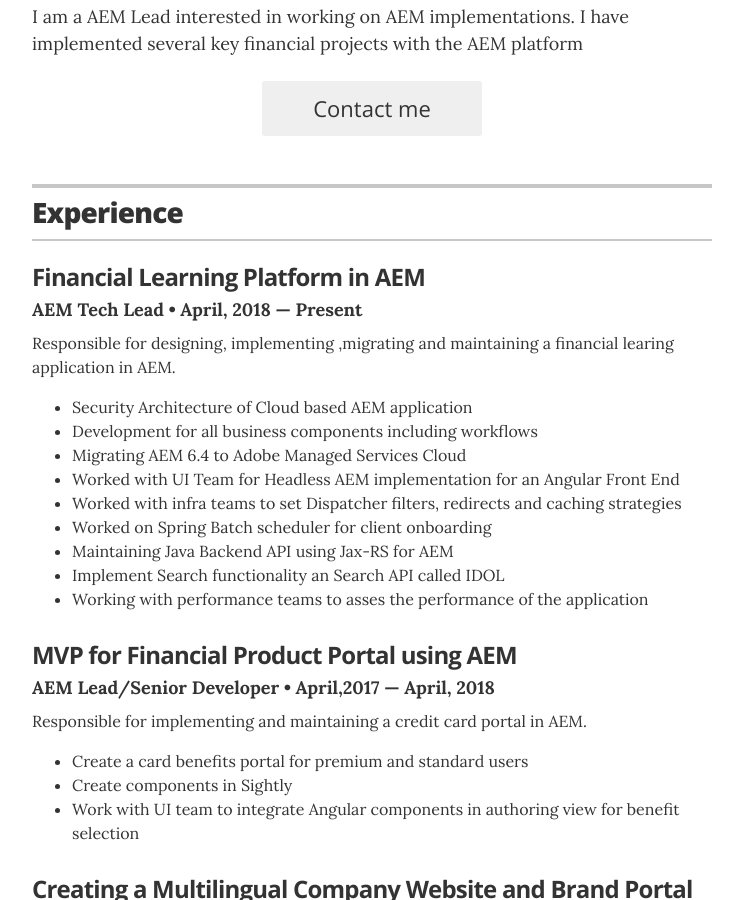
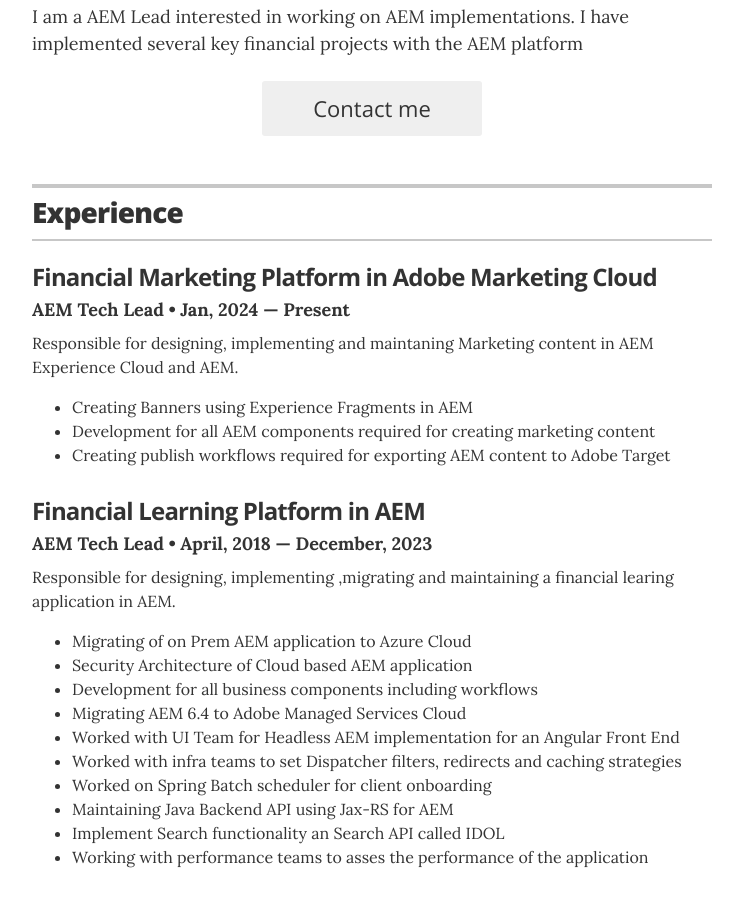
Before and after one commit to sagarbirkar/sagarbirkar.github.io, a Jekyll site: the page built from cv/index.html, in a window 1280 px wide and 900 px high, scrolled down 283 px. Shown: the whole window, without its empty margins (268-1011 px from the left). Built offline with Jekyll 4.4.1, drawn with Linux system fonts in a browser that asks for light colours.

Commit message:
Updated experience.yml  with a new line

```diff
--- a/_data/experience.yml
+++ b/_data/experience.yml
@@ -1,9 +1,13 @@
 # Jobs
 # VP of Global Communications
+- company: Financial Marketing Platform in Adobe Marketing Cloud
+  position: AEM Tech Lead
+  duration: Jan, 2024 &mdash; Present
+  summary: Responsible for designing, implementing and maintaning Marketing content in AEM Experience Cloud and AEM. <ul class="resume-item-list"><li>Creating Banners using Experience Fragments in AEM</li><li>Development for all AEM components required for creating marketing content</li><li>Creating publish workflows required for exporting AEM content to Adobe Target</li></ul>
 - company: Financial Learning Platform in AEM
   position: AEM Tech Lead
-  duration: April, 2018 &mdash; Present
-  summary: Responsible for designing, implementing ,migrating and maintaining a financial learing application in AEM.<ul class="resume-item-list"><li>Security Architecture of Cloud based AEM application</li><li>Development for all business components including workflows</li><li>Migrating AEM 6.4 to Adobe Managed Services Cloud</li><li>Worked with UI Team for Headless AEM implementation for an Angular Front End</li><li>Worked with infra teams to set Dispatcher filters, redirects and caching strategies</li><li>Worked on Spring Batch scheduler for client onboarding</li><li>Maintaining Java Backend API using Jax-RS for AEM</li><li>Implement Search functionality an Search API called IDOL</li><li>Working with performance teams to asses the performance of the application</li></ul>
+  duration: April, 2018 &mdash; December, 2023
+  summary: Responsible for designing, implementing ,migrating and maintaining a financial learing application in AEM.<ul class="resume-item-list"><li>Migrating of on Prem AEM application to Azure Cloud </li><li>Security Architecture of Cloud based AEM application</li><li>Development for all business components including workflows</li><li>Migrating AEM 6.4 to Adobe Managed Services Cloud</li><li>Worked with UI Team for Headless AEM implementation for an Angular Front End</li><li>Worked with infra teams to set Dispatcher filters, redirects and caching strategies</li><li>Worked on Spring Batch scheduler for client onboarding</li><li>Maintaining Java Backend API using Jax-RS for AEM</li><li>Implement Search functionality an Search API called IDOL</li><li>Working with performance teams to asses the performance of the application</li></ul>
 # Director of Digital Stratgy
 - company: MVP for Financial Product Portal using AEM
   position: AEM Lead/Senior Developer
```
